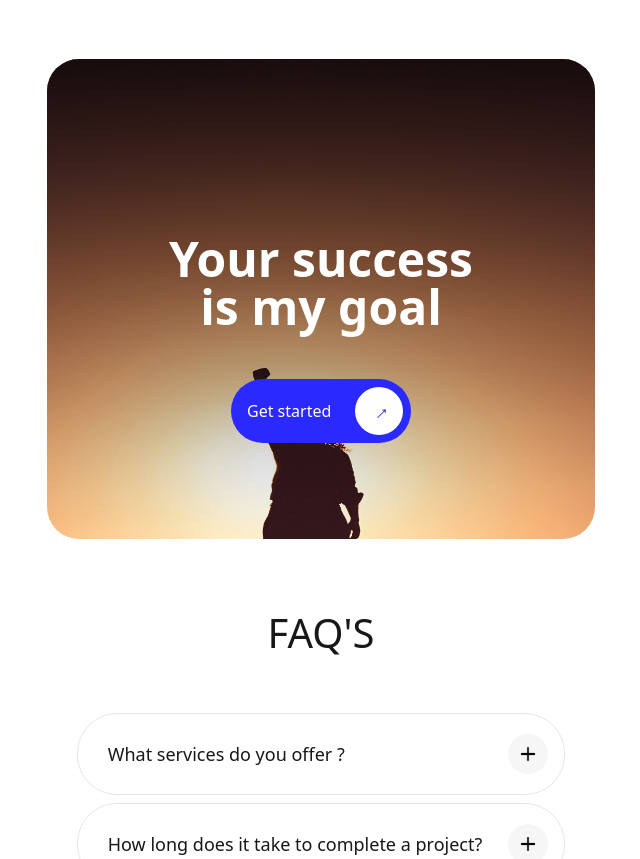
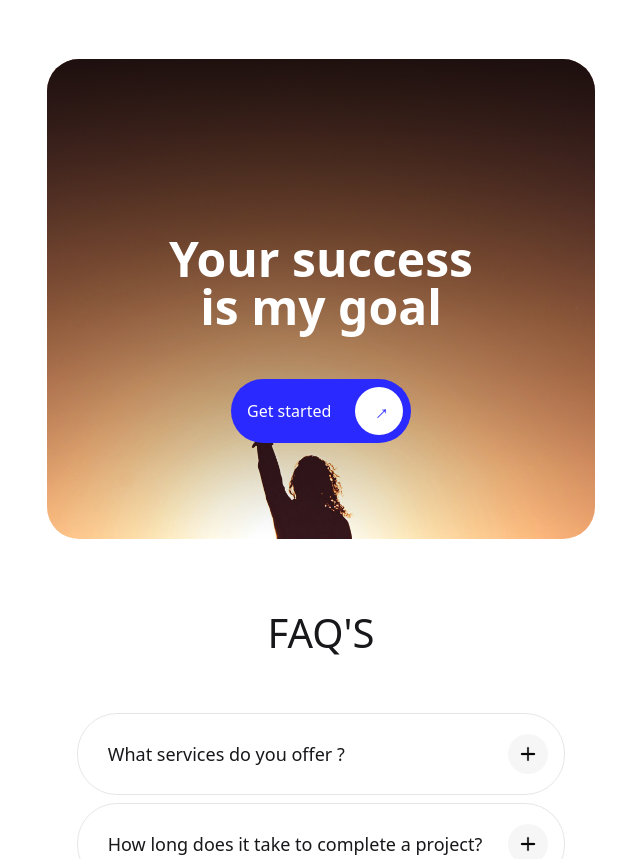
Before and after one commit to Devhassan192/Port-Folio, a website: page index.html in a window 1280 px wide. Shown: the part 4868-5727 px from the top of the page, without its empty margins (319-959 px from the left). Drawn offline with nearby package versions, Linux system fonts and the light colour scheme.

Commit message:
Update index.html

```diff
--- a/index.html
+++ b/index.html
@@ -339,7 +339,7 @@
             </div></a></div>
             </div>
             <div class="my-goal   relative  col-span-7 grid items-center md:col-span-5 md:col-start-2 lg:col-span-3 lg:col-start-3 ">
-                <img class="rounded-4xl w-full h-120 " src="success.png" alt="">
+                <img class="rounded-4xl w-full h-120 object-cover " src="success.png" alt="">
                 <div class="absolute  rounded-4xl inset-0 bg-gradient-to-t   from-transparent via-black/40 to-black/80"></div>
                 <div class="flex flex-col absolute inset-0 justify-center items-center pt-20 gap-12">
                     <h1 class=" font-semibold text-5xl text-white text-center">Your success<br>
```
